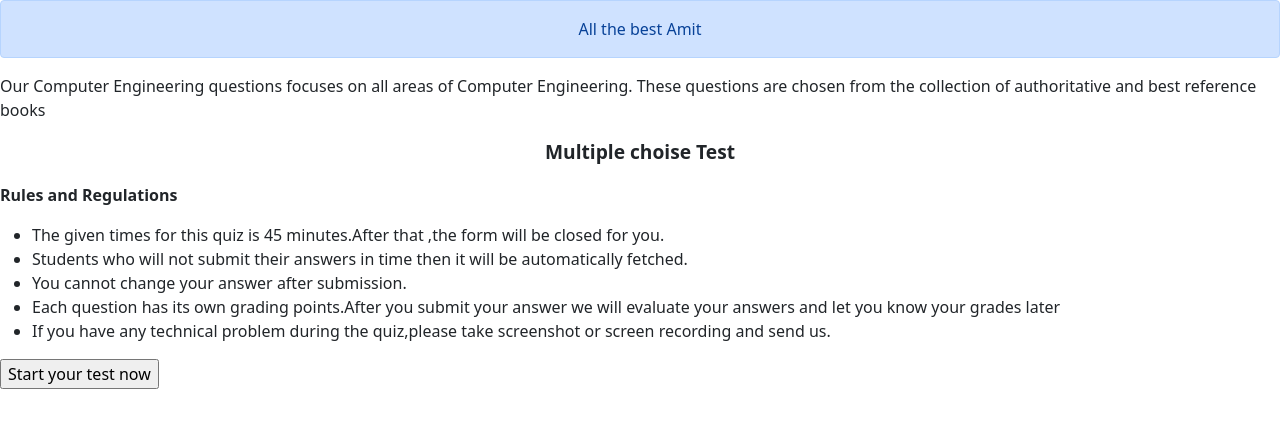
After one commit to nishchalbasyal/placement-portal-archathon, a PHP site: page /Computer.php in a window 1280 px wide. The commit adds this page. Shown: the top 428 px of the page. Run offline with PHP 8.4, Linux system fonts and the light colour scheme; a user stored in the database is signed in.

Commit message:
question update

```diff
--- /dev/null
+++ b/Computer.php
@@ -0,0 +1,89 @@
+<?php
+session_start();
+if (!isset($_SESSION['loggedin']) || $_SESSION['loggedin'] != true) {
+    header("location: login.php");
+    exit;
+}
+
+
+$show = false;
+?>
+<!doctype html>
+<html lang="en">
+
+<head>
+    <!-- Required meta tags -->
+    <meta charset="utf-8">
+    <meta name="viewport" content="width=device-width, initial-scale=1">
+
+    <!-- Bootstrap CSS -->
+    <link href="https://cdn.jsdelivr.net/npm/bootstrap@5.1.3/dist/css/bootstrap.min.css" rel="stylesheet" integrity="sha384-1BmE4kWBq78iYhFldvKuhfTAU6auU8tT94WrHftjDbrCEXSU1oBoqyl2QvZ6jIW3" crossorigin="anonymous">
+
+    <title>Hello</title>
+    <style>
+        .center {
+            text-align: center;
+            font-weight: bolder;
+            font-size: larger;
+        }
+
+        .rules {
+            font-weight: bold;
+        }
+
+    </style>
+
+</head>
+
+<body>
+
+    <!-- <h1>Hello, world!</h1> -->
+    <div class="alert alert-primary" role="alert" style="text-align:center;">
+        All the best <?php echo $_SESSION['username']; ?>
+    </div>
+    <form action='computer1.php'>
+        <div class="info">
+            <p> Our Computer Engineering questions focuses on all areas of Computer Engineering.
+                These questions are chosen from the collection of authoritative and best reference books
+            </p>
+            <p class="center">
+                Multiple choise Test
+            </p>
+            <p class="rules">
+                Rules and Regulations
+            </p>
+            <ul>
+                <li>The given times for this quiz is 45 minutes.After that ,the form will be closed for you.</li>
+                <li>Students who will not submit their answers in time then it will be automatically fetched.</li>
+                <li>You cannot change your answer after submission.</li>
+                <li>Each question has its own grading points.After you submit your answer we will evaluate your answers and let you know your grades later </li>
+                <li>If you have any technical problem during the quiz,please take screenshot or screen recording and send us.</li>
+                <!-- <li></li> -->
+            </ul>
+        <div class="submit">
+            <input type="submit" value="Start your test now">
+        </div>
+
+
+
+
+        </div>
+
+
+    </form>
+
+    <!-- Optional JavaScript; choose one of the two! -->
+
+    <!-- Option 1: Bootstrap Bundle with Popper -->
+
+
+    <script src="https://cdn.jsdelivr.net/npm/bootstrap@5.1.3/dist/js/bootstrap.bundle.min.js" integrity="sha384-ka7Sk0Gln4gmtz2MlQnikT1wXgYsOg+OMhuP+IlRH9sENBO0LRn5q+8nbTov4+1p" crossorigin="anonymous"></script>
+
+    <!-- Option 2: Separate Popper and Bootstrap JS -->
+    <!--
+    <script src="https://cdn.jsdelivr.net/npm/@popperjs/core@2.10.2/dist/umd/popper.min.js" integrity="sha384-7+zCNj/IqJ95wo16oMtfsKbZ9ccEh31eOz1HGyDuCQ6wgnyJNSYdrPa03rtR1zdB" crossorigin="anonymous"></script>
+    <script src="https://cdn.jsdelivr.net/npm/bootstrap@5.1.3/dist/js/bootstrap.min.js" integrity="sha384-QJHtvGhmr9XOIpI6YVutG+2QOK9T+ZnN4kzFN1RtK3zEFEIsxhlmWl5/YESvpZ13" crossorigin="anonymous"></script>
+    -->
+</body>
+
+</html>
--- a/partials/_dbconnect.php
+++ b/partials/_dbconnect.php
@@ -1,6 +1,6 @@
 <?php
 
-$servername = "localhost:8090";
+$servername = "localhost";
 $username = "root";
 $password = "";
 $database = "users";
--- a/partials/_nav.php
+++ b/partials/_nav.php
@@ -29,11 +29,11 @@
        echo ' <li class="nav-item">
           <a class="nav-link" href="logout.php">logout</a>
         </li>
-        <li class="nav-item dropdown">
-          <a class="nav-link dropdown-toggle" href="#" id="navbarDropdown" role="button" data-bs-toggle="dropdown" aria-expanded="false">
+        <li class="nav-item dropdown  me-2 d-flex" style="display:relative;float:right;">
+          <a class="nav-link dropdown-toggle my-2 my-sm-0" href="#" id="navbarDropdown" role="button" data-bs-toggle="dropdown" aria-expanded="false">
             Dropdown
           </a>
-          <ul class="dropdown-menu" aria-labelledby="navbarDropdown">
+          <ul class="dropdown-menu " aria-labelledby="navbarDropdown">
             <li><a class="dropdown-item" href="#">Action</a></li>
             <li><a class="dropdown-item" href="#">Another action</a></li>
             <li><hr class="dropdown-divider"></li>
```
Also changed, not shown: computer1.php (added, +20 -0 lines), welcome.php (+13 -8 lines), Mechanical.php (added).
